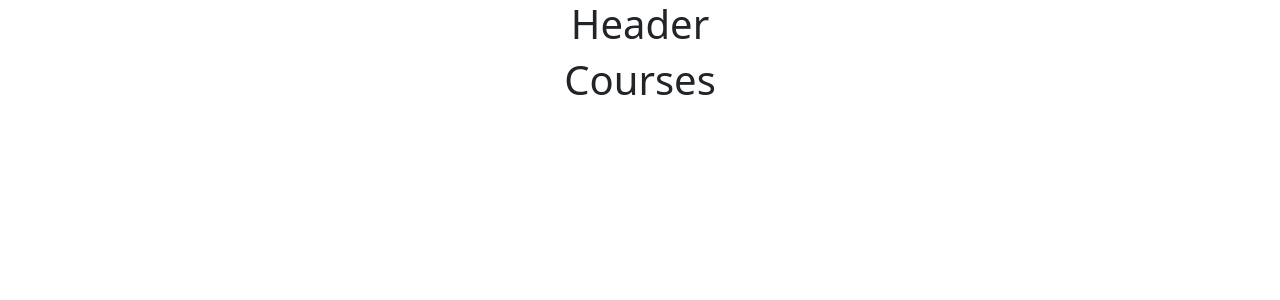
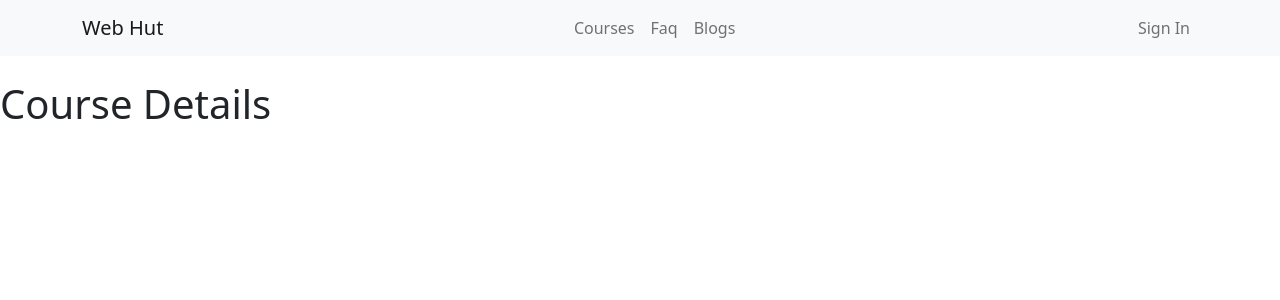
Before and after one commit to MdRahi99/Webhut-Client-Side, a React (Create React App) app: page /courses/1 in a window 1280 px wide. Shown: the top 300 px of the page. Built offline with nearby package versions, Linux system fonts and the light colour scheme.

Commit message:
Home page design done

```diff
--- a/src/App.js
+++ b/src/App.js
@@ -4,7 +4,7 @@ import { routes } from './Routes/Routes/Routes';
 
 function App() {
   return (
-    <div className="App">
+    <div>
       <RouterProvider router={routes}></RouterProvider>
     </div>
   );
--- a/src/Routes/Routes/Routes.js
+++ b/src/Routes/Routes/Routes.js
@@ -2,6 +2,7 @@ import { createBrowserRouter } from "react-router-dom";
 import Main from "../../layout/Main";
 import Home from "../../pages/Home/Home/Home";
 import Courses from "../../pages/Courses/Courses/Courses";
+import CourseDetails from "../../pages/CourseDetails/CourseDetails/CourseDetails";
 import Faq from "../../pages/Faq/Faq/Faq";
 import Blog from "../../pages/Blog/Blog/Blog";
 
@@ -12,11 +13,21 @@ export const routes = createBrowserRouter([
         children: [
             {
                 path: '/',
+                loader: async() => {
+                    return fetch('http://localhost:5000/courses-categories')
+                },
                 element: <Home></Home>
             },
             {
+                path: '/courses',
+                loader: async() => {
+                    return fetch('http://localhost:5000/courses-categories')
+                },
+                element: <Courses></Courses>
+            },
+            {
                 path: '/courses/:id',
-                element: <Courses></Courses>
+                element: <CourseDetails></CourseDetails>
             },
             {
                 path: '/faq',
--- /dev/null
+++ b/src/pages/CourseDetails/CourseDetails/CourseDetails.js
@@ -0,0 +1,11 @@
+import React from 'react';
+
+const CourseDetails = () => {
+    return (
+        <div>
+            <h1>Course Details</h1>
+        </div>
+    );
+};
+
+export default CourseDetails;
--- a/src/pages/Courses/Courses/Courses.js
+++ b/src/pages/Courses/Courses/Courses.js
@@ -1,9 +1,19 @@
 import React from 'react';
+import { Link, useLoaderData } from 'react-router-dom';
 
 const Courses = () => {
+    const coursesInfo = useLoaderData();
+
     return (
         <div>
-            <h1>Courses</h1>
+            <h1>Total Course: {coursesInfo.length}</h1>
+            <div className=''>
+                {
+                    coursesInfo.map(courses => <p key={courses.id}>
+                        <Link to={`/courses/${courses.id}`}>{courses.name}</Link>
+                    </p>)
+                }
+            </div>
         </div>
     );
 };
--- /dev/null
+++ b/src/pages/Home/Home/Home.css
@@ -0,0 +1,16 @@
+.row{
+    background-color: rgb(243, 246, 246);
+    padding: 80px 0px;
+}
+
+.home-info{
+    margin-top: 60px;
+}
+
+.form-info{
+    background-color: rgb(255, 254, 254);
+    margin: 0px 50px;
+}
+.form-content{
+    padding: 55px 50px;
+}
--- a/src/pages/Home/Home/Home.js
+++ b/src/pages/Home/Home/Home.js
@@ -1,9 +1,59 @@
 import React from 'react';
+import { Col, Container, Row } from 'react-bootstrap';
+import Button from 'react-bootstrap/Button';
+import Form from 'react-bootstrap/Form';
+import { Link, useLoaderData } from 'react-router-dom';
+import './Home.css';
 
 const Home = () => {
+    const coursesInfo = useLoaderData();
+
     return (
         <div>
-            <h1>Home</h1>
+            <Container className='mb-4'>
+                <Row className='row rounded shadow-sm'>
+                    <Col lg='7' sm='12' className='mx-auto'>
+                        <div className='home-info w-75 mx-auto'>
+                            <h2>Learn from the Expert</h2>
+                            <p>Lorem ipsum dolor sit amet consectetur adipisicing elit. Maxime ipsa nulla sed quis rerum amet natus quas necessitatibus.</p>
+                            <button className='rounded px-4 py-2 mt-3'>Explore</button>
+                        </div>
+                    </Col>
+
+                    <Col className='form-info p-4 rounded'>
+                        <h2 className='text-center'>Sign Up</h2>
+                        <Form className='form-content'>
+                            <Form.Group className="mb-3" controlId="formBasicEmail">
+                                <Form.Label>Email address</Form.Label>
+                                <Form.Control type="email" placeholder="Enter email" />
+                                <Form.Text className="text-muted">
+                                    We'll never share your email with anyone else.
+                                </Form.Text>
+                            </Form.Group>
+
+                            <Form.Group className="mb-3" controlId="formBasicPassword">
+                                <Form.Label>Password</Form.Label>
+                                <Form.Control type="password" placeholder="Password" />
+                            </Form.Group>
+
+                            <Button variant="primary" type="submit">
+                                Submit
+                            </Button>
+                        </Form>
+                    </Col>
+                </Row>
+            </Container>
+
+            <Container>
+                <h4>Courses: {coursesInfo.length}</h4>
+                <div>
+                    {
+                        coursesInfo.map(courses => <p key={courses.id}>
+                            <Link to={`/courses/${courses.id}`}>{courses.name}</Link>
+                        </p>)
+                    }
+                </div>
+            </Container>
         </div>
     );
 };
--- a/src/pages/shared/Header/Header.js
+++ b/src/pages/shared/Header/Header.js
@@ -1,10 +1,26 @@
 import React from 'react';
+import Container from 'react-bootstrap/Container';
+import Nav from 'react-bootstrap/Nav';
+import Navbar from 'react-bootstrap/Navbar';
 
 const Header = () => {
     return (
-        <div>
-           <h1>Header</h1>
-        </div>
+        <Navbar className='mb-4' collapseOnSelect expand="lg" bg="light" variant="light">
+            <Container>
+                <Navbar.Brand href="#home">Web Hut</Navbar.Brand>
+                <Navbar.Toggle aria-controls="responsive-navbar-nav" />
+                <Navbar.Collapse id="responsive-navbar-nav">
+                    <Nav className="mx-auto">
+                        <Nav.Link href="#features">Courses</Nav.Link>
+                        <Nav.Link href="#pricing">Faq</Nav.Link>
+                        <Nav.Link href="#pricing">Blogs</Nav.Link>
+                    </Nav>
+                    <Nav>
+                        <Nav.Link href="#deets">Sign In</Nav.Link>
+                    </Nav>
+                </Navbar.Collapse>
+            </Container>
+        </Navbar>
     );
 };
 
```
